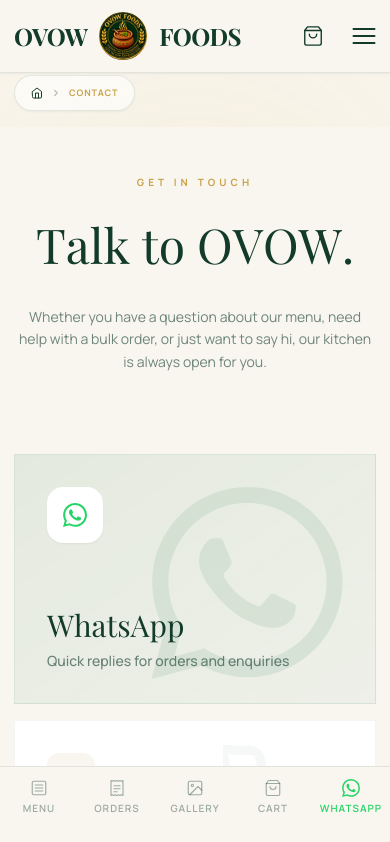
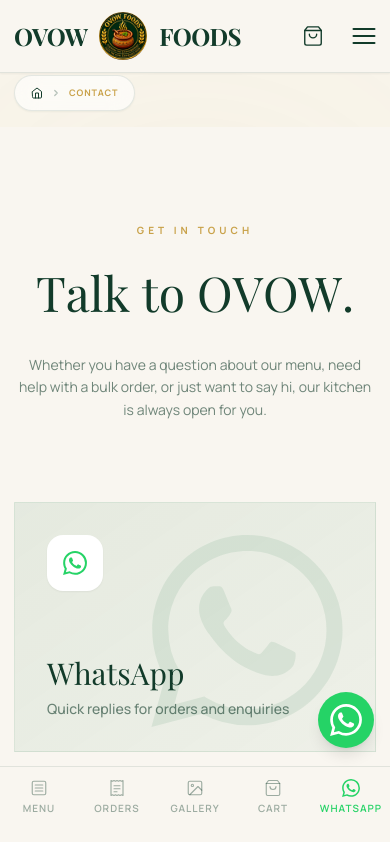
Before and after one commit to Hetsoni28/OVOW_FOODS, a Next.js app: page /contact in a window 390 px wide. Shown: the top 842 px of the page. Built offline with nearby package versions, Linux system fonts and the light colour scheme; no server answers; a web font is replaced by a local one.

Commit message:
fix: CRITICAL HIGH BUGS - FloatingWhatsApp hidden on mobile (hidden md:flex), navbar overlap on About/Gallery/Contact pages (pt-12 to pt-24)

```diff
--- a/app/about/page.tsx
+++ b/app/about/page.tsx
@@ -15,7 +15,7 @@ export const metadata: Metadata = {
 
 export default function About() {
   return (
-    <main className="min-h-screen bg-[#F8F4EA] pt-12 pb-20 selection:bg-primary selection:text-white">
+    <main className="min-h-screen bg-[#F8F4EA] pt-24 pb-20 selection:bg-primary selection:text-white">
       <AboutHero />
       <AboutContent />
       <AboutLocation />
--- a/app/contact/page.tsx
+++ b/app/contact/page.tsx
@@ -10,7 +10,7 @@ export const metadata: Metadata = {
 
 export default function ContactPage() {
   return (
-    <main className="min-h-screen bg-[#F9F6F0] pt-12 pb-24">
+    <main className="min-h-screen bg-[#F9F6F0] pt-24 pb-24">
       <div className="container-x max-w-5xl">
         <ContactHeader />
         <ContactGrid />
--- a/app/gallery/page.tsx
+++ b/app/gallery/page.tsx
@@ -8,7 +8,7 @@ export default async function GalleryPage() {
   const initialImages = await client.fetch(GALLERY_QUERY);
 
   return (
-    <main className="min-h-screen bg-[#F9F6F0] pt-12 pb-20 text-primary">
+    <main className="min-h-screen bg-[#F9F6F0] pt-24 pb-20 text-primary">
       <div className="container-x">
         <GalleryClient initialImages={initialImages} />
       </div>
--- a/components/ui/FloatingWhatsApp.tsx
+++ b/components/ui/FloatingWhatsApp.tsx
@@ -7,7 +7,7 @@ export function FloatingWhatsApp() {
   return (
     <button suppressHydrationWarning
       onClick={() => openWhatsAppInquiry()}
-      className="hidden md:flex fixed bottom-24 right-5 md:bottom-8 z-50 w-14 h-14 bg-[#25D366] text-white items-center justify-center rounded-full shadow-lg hover:scale-110 hover:shadow-xl transition-all duration-300"
+      className="flex fixed bottom-24 right-4 md:bottom-8 md:right-5 z-50 w-14 h-14 bg-[#25D366] text-white items-center justify-center rounded-full shadow-lg hover:scale-110 hover:shadow-xl transition-all duration-300"
       aria-label="Chat on WhatsApp"
     >
       <WhatsAppIcon className="w-8 h-8" />
```
